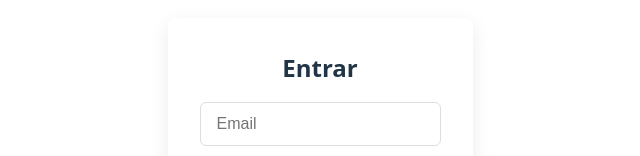
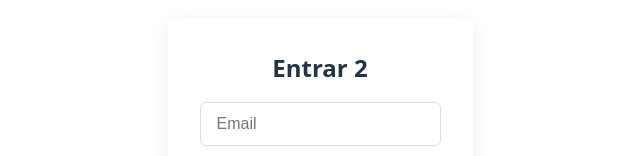
Before and after one commit to josefernando106/Desafio-MillionTech, a React app in the folder frontend/: page /login in a window 1280 px wide. Shown: the part 245-401 px from the top of the page, without its empty margins (320-960 px from the left). Built offline with nearby package versions, Linux system fonts and the light colour scheme; the HTML template or start-up script is replaced by a standard one.

Commit message:
feat: separado uma branch para o front

```diff
--- a/frontend/src/pages/Login.tsx
+++ b/frontend/src/pages/Login.tsx
@@ -27,7 +27,7 @@ export default function Login() {
   return (
     <div className="login-container">
       <div className="login-card">
-        <h2>Entrar</h2>
+        <h2>Entrar 2</h2>
         <form onSubmit={submit}>
           <input
             placeholder="Email"
```
